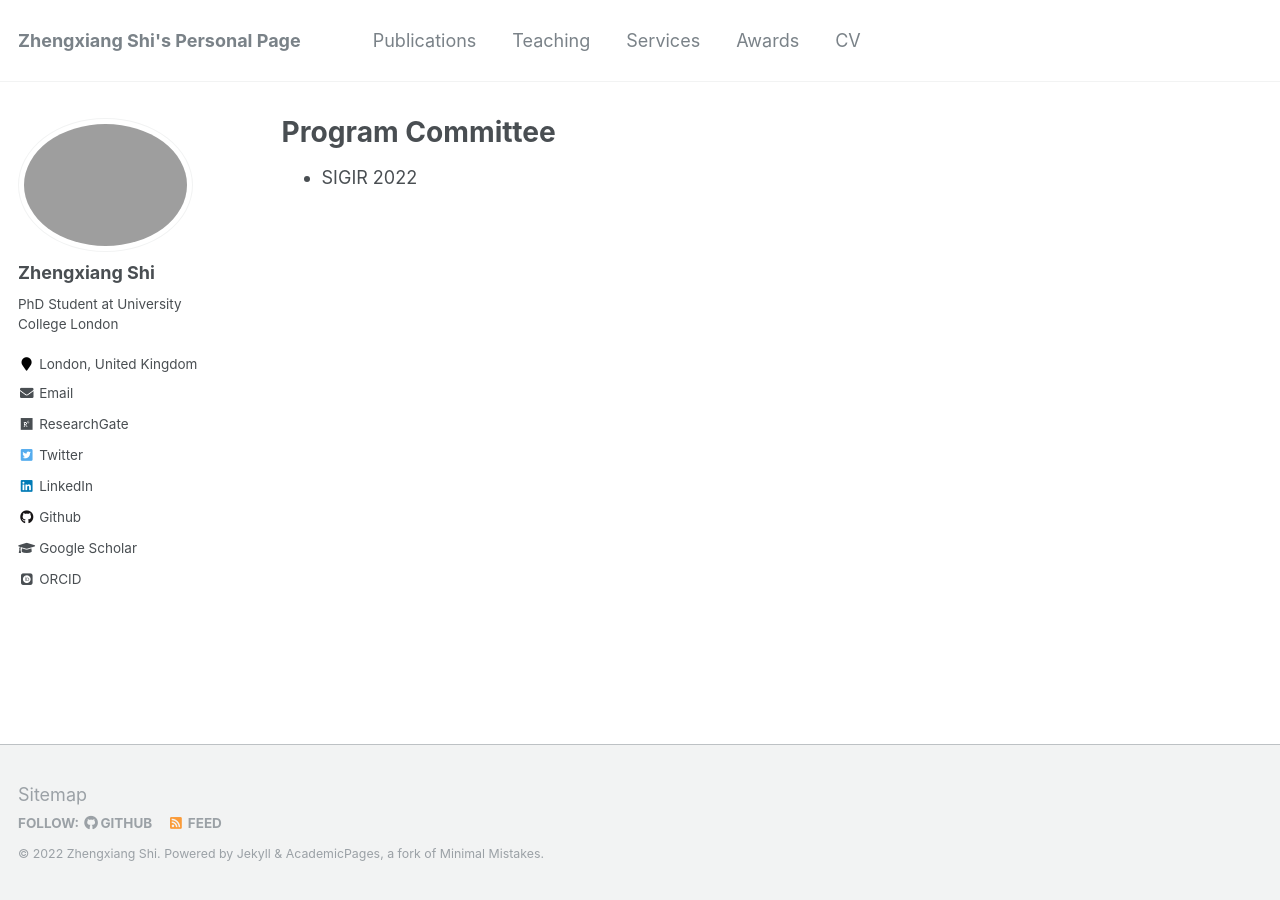
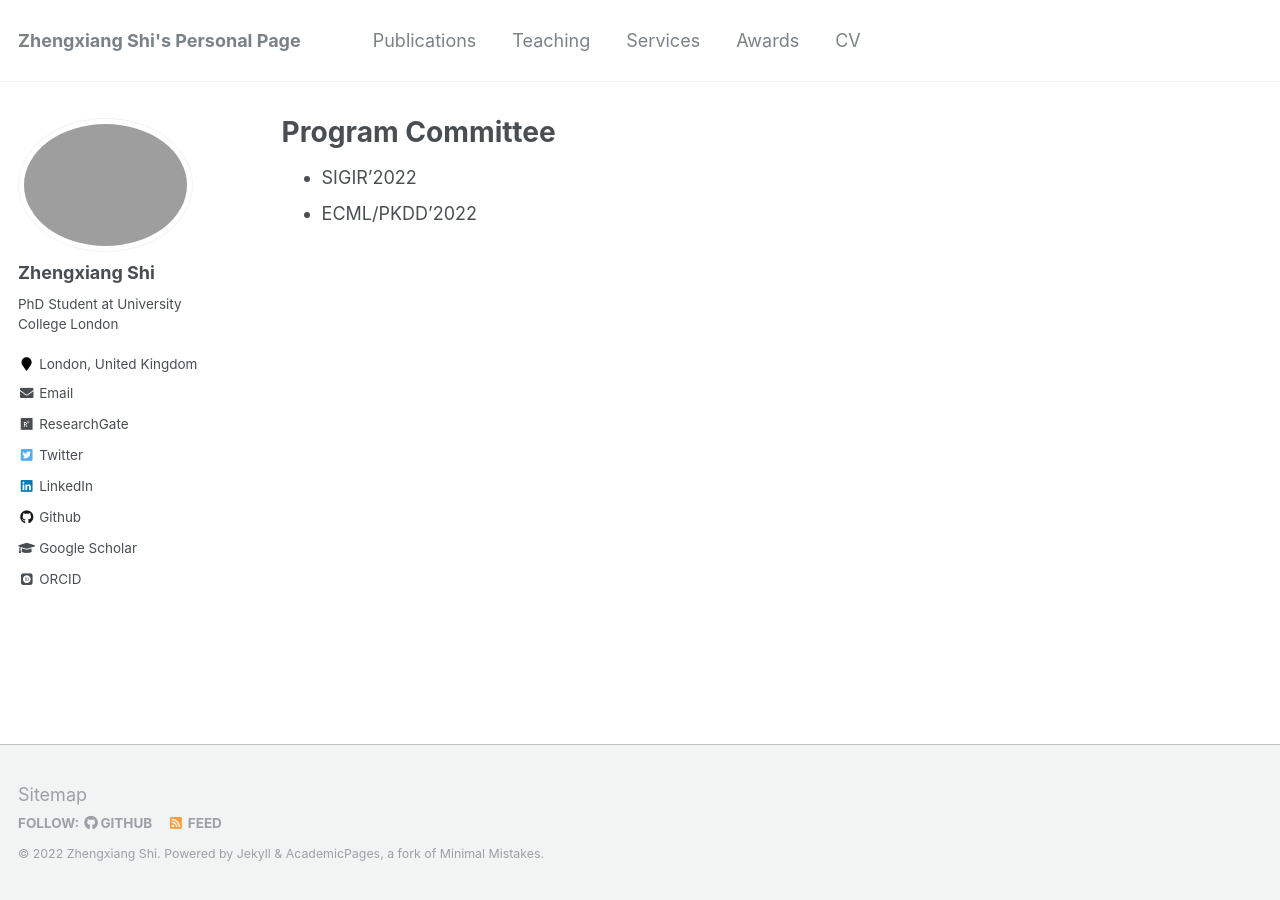
Before and after one commit to ZhengxiangShi/zhengxiangshi.github.io, a Jekyll site: the page built from _pages/services.md, in a window 1280 px wide. Built offline with Jekyll 4.4.1, drawn with Linux system fonts in a browser that asks for light colours; some web fonts are replaced.

Commit message:
feat: update ECML/PKDD 22

```diff
--- a/_pages/services.md
+++ b/_pages/services.md
@@ -5,4 +5,5 @@ permalink: /services/
 author_profile: true
 ---
 
-- SIGIR 2022
+- SIGIR'2022
+- ECML/PKDD’2022
```
